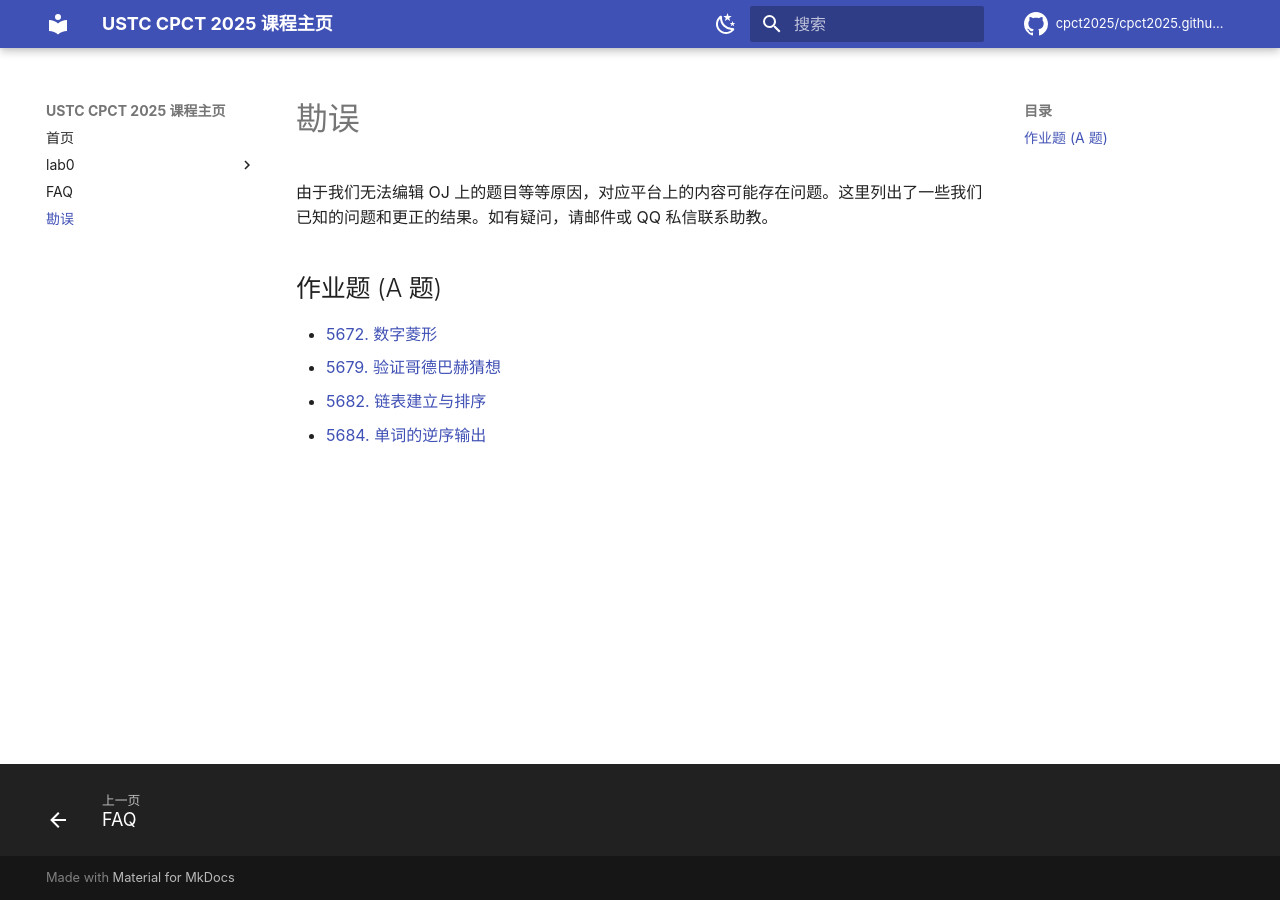
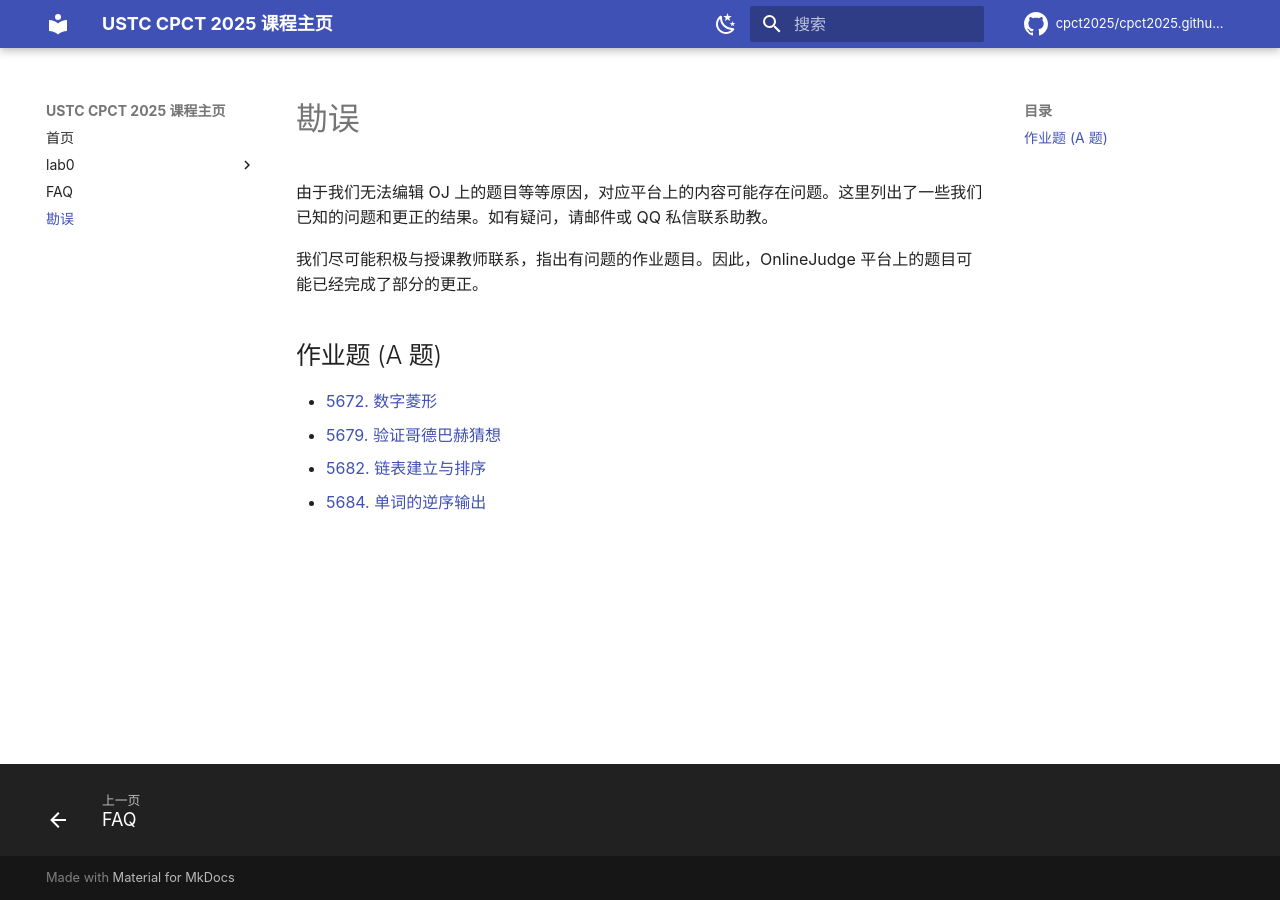
Before and after one commit to cpct2025/cpct2025.github.io, an MkDocs documentation site: the page built from docs/errata/errata.md, in a window 1280 px wide. Built offline with MkDocs 1.6.1 and Material for MkDocs 9.7.7, drawn with Linux system fonts in a browser that asks for light colours; comment, search, counter and statistics services are not loaded.

Commit message:
Update errata with note on corrections
Added a note about corrections made to the OnlineJudge platform content.

```diff
--- a/docs/errata/errata.md
+++ b/docs/errata/errata.md
@@ -1,6 +1,8 @@
 # 勘误
 
 由于我们无法编辑 OJ 上的题目等等原因，对应平台上的内容可能存在问题。这里列出了一些我们已知的问题和更正的结果。如有疑问，请邮件或 QQ 私信联系助教。
+
+我们尽可能积极与授课教师联系，指出有问题的作业题目。因此，OnlineJudge 平台上的题目可能已经完成了部分的更正。
 
 ## 作业题 (A 题)
 
```
